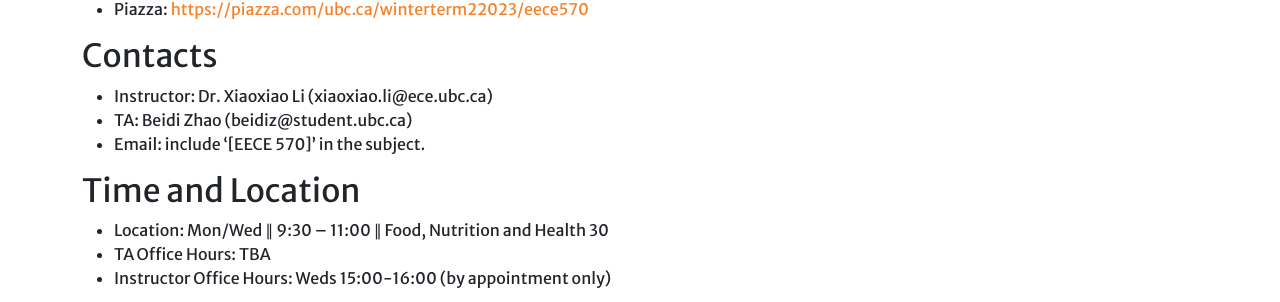
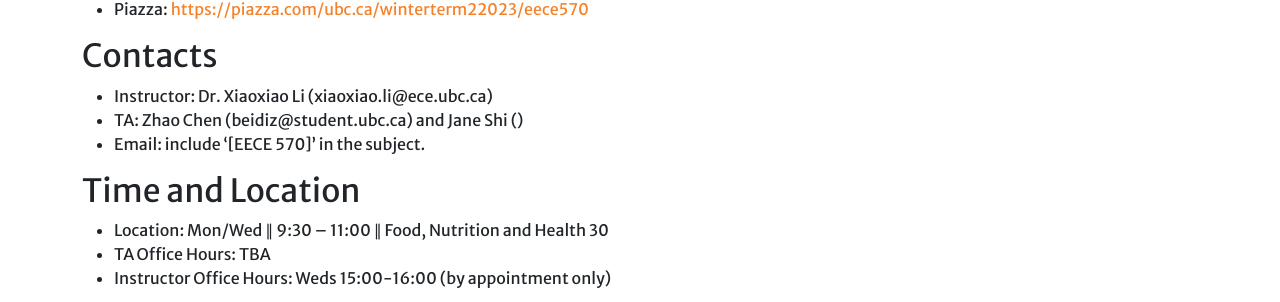
Before and after one commit to ubc-tea/EECE-570-2024w2, a Jekyll site: the page built from index.md, in a window 1280 px wide and 900 px high, scrolled down 555 px. Shown: the part 150-452 px from the top of the window. Built offline with Jekyll 4.4.1, drawn with Linux system fonts in a browser that asks for light colours; a script that is not in the unit is left out; our own code applies the rules of GitHub Pages for plain Markdown files.

Commit message:
Update index.md

```diff
--- a/index.md
+++ b/index.md
@@ -25,7 +25,7 @@ background in machine learning, linear algebra, and coding skills.
 
 ## <a name="contact">Contacts</a>
 * Instructor: Dr. Xiaoxiao Li (xiaoxiao.li@ece.ubc.ca)
-* TA: Beidi Zhao (beidiz@student.ubc.ca)
+* TA: Zhao Chen (beidiz@student.ubc.ca) and Jane Shi ()
 * Email: include ‘[EECE 570]’ in the subject.
 
 {% include resources.html content=site.resources %}
```
